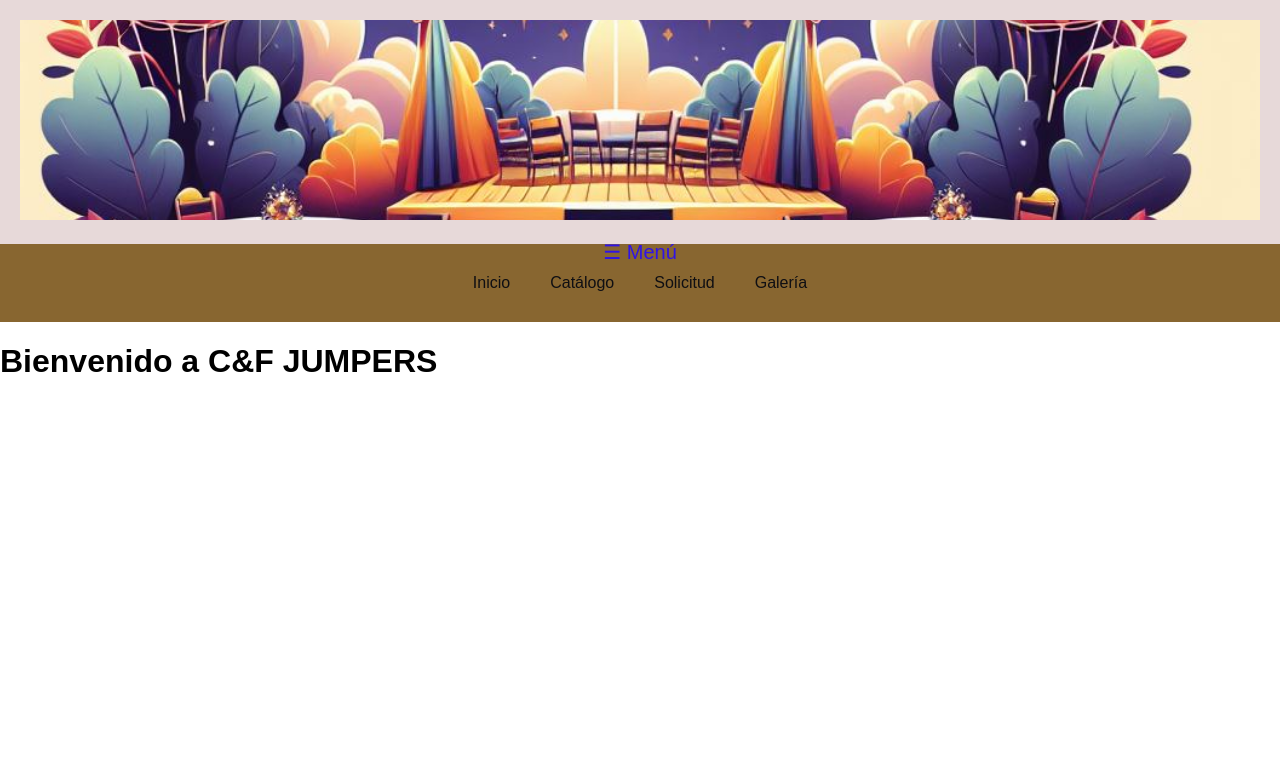
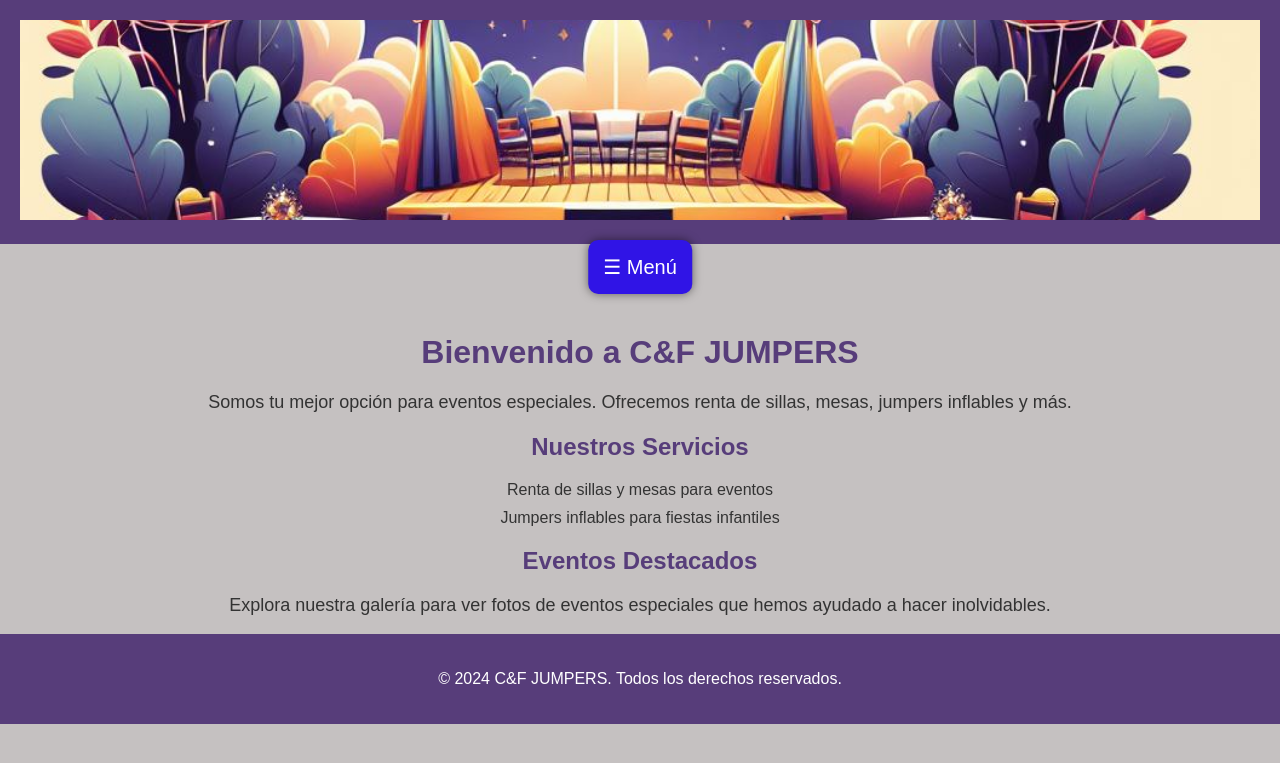
Before and after one commit to jakkard01/alquiler, a Django app: page / in a window 1280 px wide. Shown: the top 763 px of the page. Run offline with Django 5.2, Linux system fonts and the light colour scheme; data that the repository does not hold is empty.

Commit message:
commit con footer

```diff
--- a/main/static/css/styles.css
+++ b/main/static/css/styles.css
@@ -1,12 +1,14 @@
 /* static/css/styles.css */
+
 body {
     font-family: Arial, sans-serif;
     margin: 0;
     padding: 0;
+    background-color: #c5c1c1; /* Cambia este color según tus preferencias */
 }
 
 header {
-    background-color: #333;
+    background-color: #573d7a; /* Cambia el color del encabezado */
     color: white;
     text-align: center;
     padding: 20px;
@@ -18,4 +20,37 @@ header {
     object-fit: cover;
 }
 
-/* Agrega más estilos según sea necesario */
+footer {
+    background-color: #573d7a; /* Cambia el color del pie de página */
+    padding: 20px;
+    text-align: center;
+    color: #fff; /* Cambia el color del texto del pie de página */
+}
+
+.footer-content {
+    display: flex;
+    justify-content: space-around;
+    flex-wrap: wrap; /* Permite que los elementos se envuelvan si no hay suficiente espacio */
+}
+
+.contact-info,
+.social-media {
+    flex: 1;
+    text-align: left; /* Alinea el texto a la izquierda */
+}
+
+.contact-info p {
+    margin: 5px 0; /* Añade márgenes alrededor de los párrafos */
+}
+
+.social-media a {
+    display: block;
+    margin-top: 10px;
+    color: #fff; /* Cambia el color de los enlaces de redes sociales */
+    text-decoration: none;
+    font-weight: bold;
+}
+
+.social-media a:hover {
+    color: #886630;
+}
--- a/main/templates/base.html
+++ b/main/templates/base.html
@@ -1,26 +1,39 @@
 <!-- main/templates/base.html -->
-
-{% load static %}  <!-- Agrega esta línea al comienzo del archivo -->
-
 <!DOCTYPE html>
 <html lang="es">
 <head>
     <meta charset="UTF-8">
     <meta name="viewport" content="width=device-width, initial-scale=1.0">
     <title>{% block title %}C&F JUMPERS{% endblock %}</title>
-    <!-- Agrega aquí tus enlaces a CSS, Bootstrap, etc. si los estás utilizando -->
+
+    {% block styles %}
+        {% load static %}
+        <link rel="stylesheet" type="text/css" href="{% static 'css/styles.css' %}">
+    {% endblock %}
+
+    <!-- Otros enlaces a hojas de estilo, scripts, etc. -->
+
     <style>
+        /* Tus estilos comunes aquí */
         body {
             font-family: Arial, sans-serif;
             margin: 0;
             padding: 0;
+            background-color: #c5c1c1; /* Cambia este color según tus preferencias */
         }
 
         header {
-            background-color: #e7d9d9;
+            background-color: #573d7a;
             color: rgb(149, 27, 219);
             text-align: center;
             padding: 20px;
+            transition: margin-top 0.5s ease;
+            position: relative;
+            z-index: 1;
+        }
+
+        header.show-menu {
+            margin-top: 60px;
         }
 
         #banner {
@@ -30,20 +43,28 @@
         }
 
         nav {
-            background-color: #886630;
+            display: none;
+            position: absolute;
+            top: 80px;
+            width: 100%;
+            background-color: #573d7a;
+            text-align: center;
             padding: 20px;
-            text-align: center;
-            display: flex;
-            justify-content: center;  /* Centra horizontalmente */
+            animation: slideDown 0.5s ease;
+            margin-bottom: 20px;
         }
 
         nav a {
             color: rgb(15, 15, 19);
             text-decoration: none;
             padding: 10px;
-            margin: 10px 15px;
+            margin: 10px;
             display: inline-block;
-            margin: 0 10px;
+            transition: box-shadow 0.3s ease;
+        }
+
+        nav a:hover {
+            box-shadow: 0 0 10px rgba(0, 0, 0, 0.5);
         }
 
         #menu-btn {
@@ -51,12 +72,46 @@
             font-size: 20px;
             color: rgb(48, 20, 230);
             position: fixed;
-            top: 240px; /* Ajusta la posición vertical según sea necesario */
+            top: 240px;
             left: 50%;
             transform: translateX(-50%);
             z-index: 1000;
-        }el ancho del botón */
+            background-color: rgb(48, 20, 230);
+            color: #fff;
+            border: none;
+            padding: 15px;
+            border-radius: 10px;
+            box-shadow: 0 0 10px rgba(0, 0, 0, 0.5);
+        }
 
+        #menu-btn:hover {
+            background-color: #573d7a;
+        }
+
+        @keyframes slideDown {
+            from {
+                opacity: 0;
+                transform: translateY(-100%);
+            }
+            to {
+                opacity: 1;
+                transform: translateY(0);
+            }
+        }
+
+        @media only screen and (max-width: 600px) {
+            #menu-btn {
+                display: block;
+            }
+
+            nav {
+                display: none;
+            }
+        }
+
+        #content {
+            margin-top: 90px;
+        }
     </style>
 </head>
 <body>
@@ -69,7 +124,7 @@
     <a href="{% url 'index' %}">Inicio</a>
     <a href="{% url 'catalogo' %}">Catálogo</a>
     <a href="{% url 'solicitud_alquiler' %}">Solicitud</a>
-    <a href="{% url 'galeria' %}">Galería</a>  <!-- Enlace a la galería -->
+    <a href="{% url 'galeria' %}">Galería</a>
     <!-- Agrega más enlaces según sea necesario -->
 </nav>
 
@@ -79,12 +134,30 @@
     {% block content %}{% endblock %}
 </div>
 
+<footer>
+    <p>© 2024 C&F JUMPERS. Todos los derechos reservados.</p>
+</footer>
+
 <script>
     document.addEventListener('DOMContentLoaded', function () {
         var menuBtn = document.getElementById('menu-btn');
         var nav = document.querySelector('nav');
+        var header = document.querySelector('header');
 
         menuBtn.addEventListener('click', function () {
+            var rect = menuBtn.getBoundingClientRect();
+            var topPosition = rect.bottom + window.scrollY;
+
+            if (nav.style.display === 'block') {
+                nav.style.animation = 'none';
+                nav.offsetHeight;
+                header.classList.remove('show-menu');
+            } else {
+                nav.style.animation = 'slideDown 0.5s ease';
+                nav.style.top = topPosition + 'px';
+                header.classList.add('show-menu');
+            }
+
             nav.style.display = nav.style.display === 'block' ? 'none' : 'block';
         });
     });
--- a/main/templates/index.html
+++ b/main/templates/index.html
@@ -3,16 +3,23 @@
 
 {% block title %}C&F JUMPERS - Inicio{% endblock %}
 
-{% load static %}  <!-- Agrega esta línea para cargar la etiqueta static -->
-
-<link rel="stylesheet" type="text/css" href="{% static 'css/styles.css' %}">
-
-{% block banner %}
-    <img id="banner" src="{% static '08.jpg' %}" alt="Banner de la empresa">
-{% endblock %}
-
 {% block content %}
     <!-- Contenido específico de la página de inicio -->
-    <h1>Bienvenido a C&F JUMPERS</h1>
-    <!-- Mostrar productos destacados y más contenido según sea necesario -->
+    <h1 style="text-align: center; color: #573d7a; font-family: 'Arial', sans-serif;">Bienvenido a C&F JUMPERS</h1>
+
+    <div style="margin: 20px; text-align: center;">
+        <p style="font-size: 18px; color: #333;">Somos tu mejor opción para eventos especiales. Ofrecemos renta de sillas, mesas, jumpers inflables y más.</p>
+    </div>
+
+    <h2 style="text-align: center; color: #573d7a; margin-top: 20px;">Nuestros Servicios</h2>
+    <ul style="list-style: none; padding: 0; text-align: center;">
+        <li style="font-size: 16px; color: #333; margin-bottom: 10px;">Renta de sillas y mesas para eventos</li>
+        <li style="font-size: 16px; color: #333; margin-bottom: 10px;">Jumpers inflables para fiestas infantiles</li>
+        <!-- Agrega más servicios según sea necesario -->
+    </ul>
+
+    <h2 style="text-align: center; color: #573d7a; margin-top: 20px;">Eventos Destacados</h2>
+    <p style="font-size: 18px; color: #333; text-align: center;">Explora nuestra galería para ver fotos de eventos especiales que hemos ayudado a hacer inolvidables.</p>
+
+    <!-- Puedes ajustar estilos y colores según tus preferencias -->
 {% endblock %}
```
